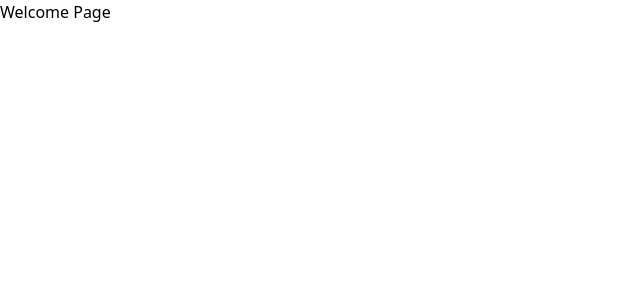
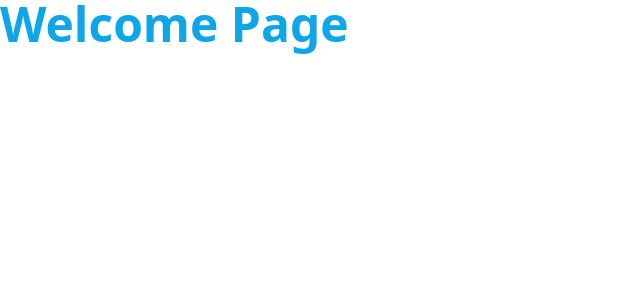
Before and after one commit to SurendarYama/nextjs-tuts, a Next.js app: page / in a window 1280 px wide. Shown: the top 300 px of the page, without its empty margins (0-640 px from the left). Built offline with nearby package versions, Linux system fonts and the light colour scheme.

Commit message:
nextjs tuts routing init.

```diff
--- /dev/null
+++ b/src/app/about/page.tsx
@@ -0,0 +1,3 @@
+export default function AboutPage() {
+    return (<h1 className={"heading"}>About us</h1>);
+}
--- a/src/app/globals.css
+++ b/src/app/globals.css
@@ -1,3 +1,7 @@
 @tailwind base;
 @tailwind components;
 @tailwind utilities;
+
+.heading{
+    @apply text-5xl font-bold text-sky-500;
+}
--- a/src/app/layout.tsx
+++ b/src/app/layout.tsx
@@ -3,8 +3,8 @@ import "./globals.css";
 
 
 export const metadata: Metadata = {
-  title: "Create Next App",
-  description: "Generated by create next app",
+  title: "Nextjs Tutorials",
+  description: "Learning nextjs...",
 };
 
 export default function RootLayout({
--- a/src/app/page.tsx
+++ b/src/app/page.tsx
@@ -1,5 +1,5 @@
 export default function Home() {
   return (
-      <h1 className={"text-5xl font-bold text-sky-500"}>Welcome Page</h1>
+      <h1 className={"heading"}>Welcome Page</h1>
     );
 }
--- /dev/null
+++ b/src/app/profile/page.tsx
@@ -0,0 +1,5 @@
+export default function ProfilePage() {
+    return (
+        <h1 className={"heading"}>My Profile</h1>
+    );
+}
```
